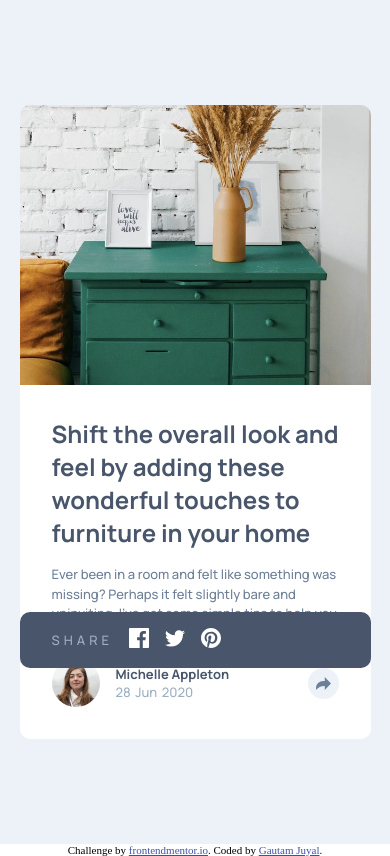
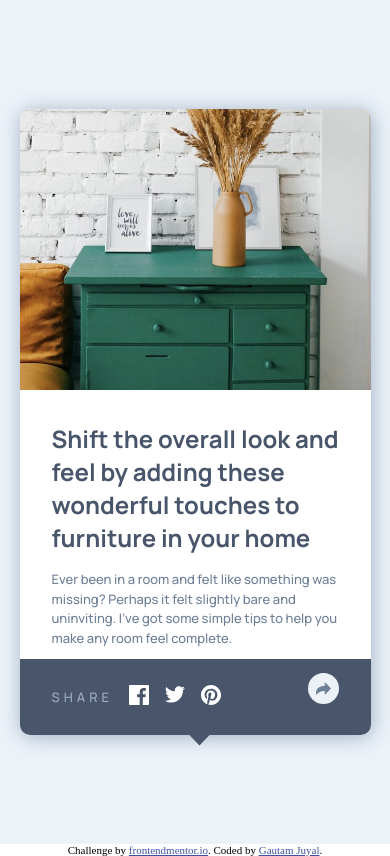
Before and after one commit to gautamjuyal/article-preview-component, a plain HTML site: page index.html in a window 390 px wide. Both pictures are taken after a click on the element 323 px from the left and 683 px from the top of the page. Drawn offline with Linux system fonts and the light colour scheme.

Commit message:
updates MQs, added pseudo el and shadows

```diff
--- a/app.js
+++ b/app.js
@@ -8,7 +8,7 @@ shareBtn.addEventListener('click', () => {
     const y = component.clientHeight - shareBtn.offsetTop;
     const x = component.clientWidth - shareBtn.offsetLeft;
 
-    shareMenu.style.bottom = y + 'px';
+    shareMenu.style.bottom = y + 20 + 'px';
     shareMenu.style.right = `-${x}px`;
 })
 
--- a/sass/main.scss
+++ b/sass/main.scss
@@ -14,7 +14,7 @@
         display: flex;
         width: 50rem;
         border-radius: 10px;
-        // overflow: hidden;
+        box-shadow: 1px 2px 20px $para-lite;
     }
 
     .img-section {
@@ -111,18 +111,29 @@
         padding: 1rem 2rem 1rem 2rem;
         border-radius: 10px;
         right: 0;
-        // clip-path: polygon(0 0, 100 0, 100 95, 55 95, 50 100, 45 95, 0 95, 0 0)
-        // clip-path: polygon(100% 0, 100% 85%, 55% 85%, 50% 100%, 45% 85%, 0 85%, 0 0);
         border-radius: 10px;
+        box-shadow: 0 5px 10px $para;
         & span {
             color: $para-lite
         }
-        &img {
+        & img {
             width: 100%;
         }
         &.visible {
             display: flex;
             animation: scale-anim 0.5s ease;
+        }
+        &::after {
+            animation: none;
+            content: '';
+            width: 23px;
+            height: 12px;
+            position: absolute;
+            display: flex;
+            background-color: $heading-text;
+            bottom: -11px;
+            left: 48%;
+            clip-path: polygon(0 0, 100% 0, 50% 100%, 0 0)
         }
     }
 
@@ -160,13 +171,20 @@
         .text-section {
             align-items: center;
             border-radius: 0 0 10px 10px;
+            padding-bottom: 1.4rem;
         }
         .profile-tab {
             width: 100%;
         }
+        .share {
+            z-index: 10;
+        }
         .share-menu {
-            width: inherit;
-            bottom: 0;
-            left: 0;
+            border-radius: 0 0 10px 10px;
+            width: 100%;
+            bottom: 0 !important;
+            left: 0 !important;
+            height: 22%;
+            box-shadow: none;
         }
     }
```
Also changed, not shown: index.html (+1 -0 lines), sass/main.css, 1 other file.
